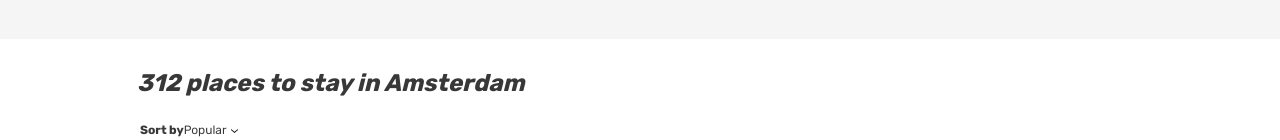
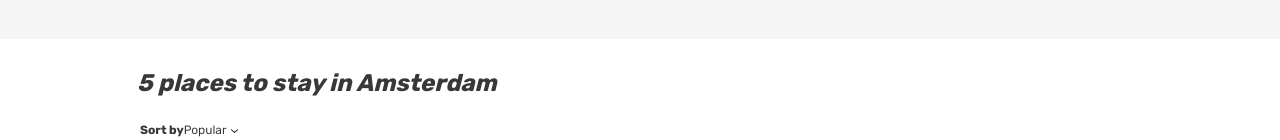
Before and after one commit to htmlacademy-react/206328-six-cities-simple-11, a React (Create React App) app in the folder project/: page / in a window 1280 px wide. Shown: the part 146-286 px from the top of the page. Built offline with nearby package versions, Linux system fonts and the light colour scheme.

Commit message:
fix(module2-task1): Динамическое значение

```diff
--- a/project/src/pages/main-screen.tsx
+++ b/project/src/pages/main-screen.tsx
@@ -123,7 +123,7 @@
         <div className='cities__places-container container'>
           <section className='cities__places places'>
             <h2 className='visually-hidden'>Places</h2>
-            <b className='places__found'>312 places to stay in Amsterdam</b>
+            <b className='places__found'>{cards.length} places to stay in Amsterdam</b>
             <form className='places__sorting' action='#' method='get'>
               <span className='places__sorting-caption'>Sort by</span>
               <span className='places__sorting-type' tabIndex={0}>
```
